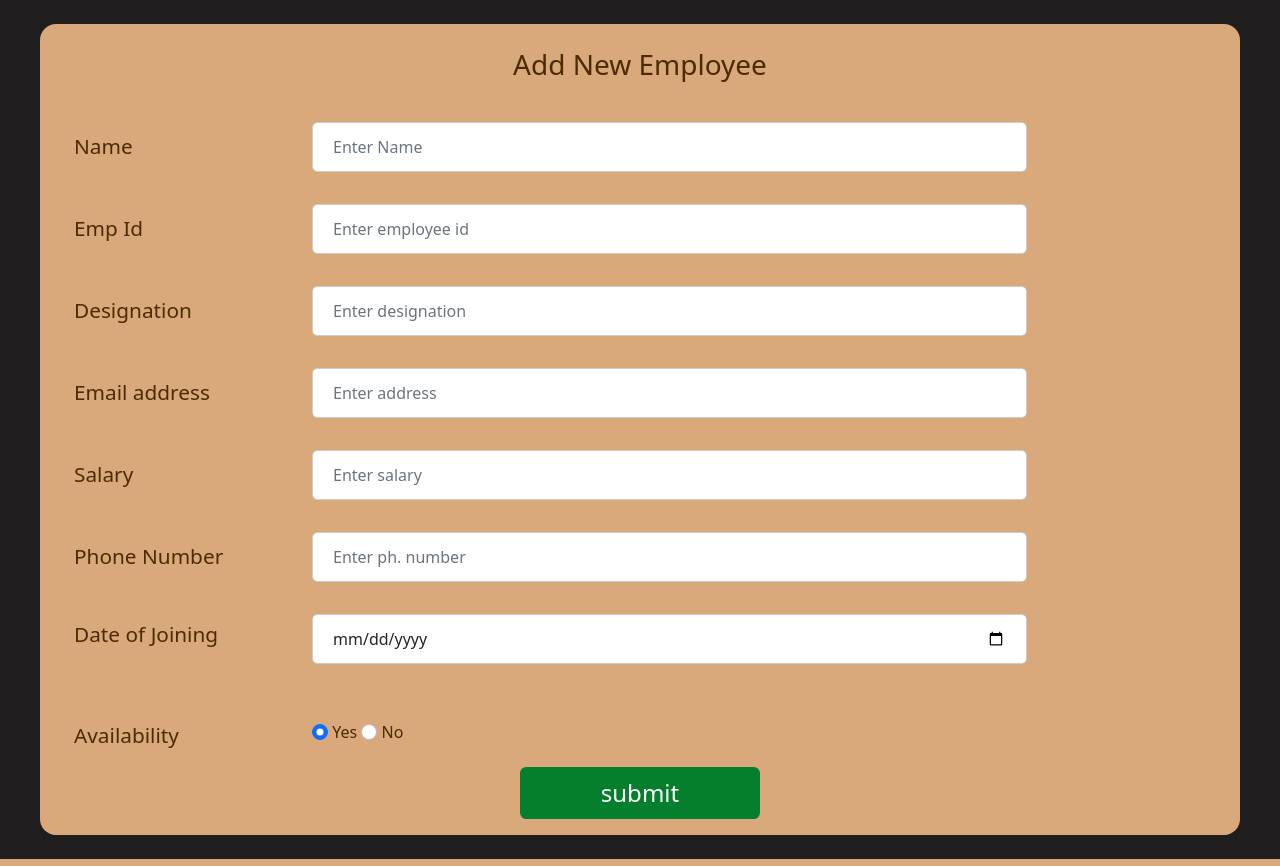
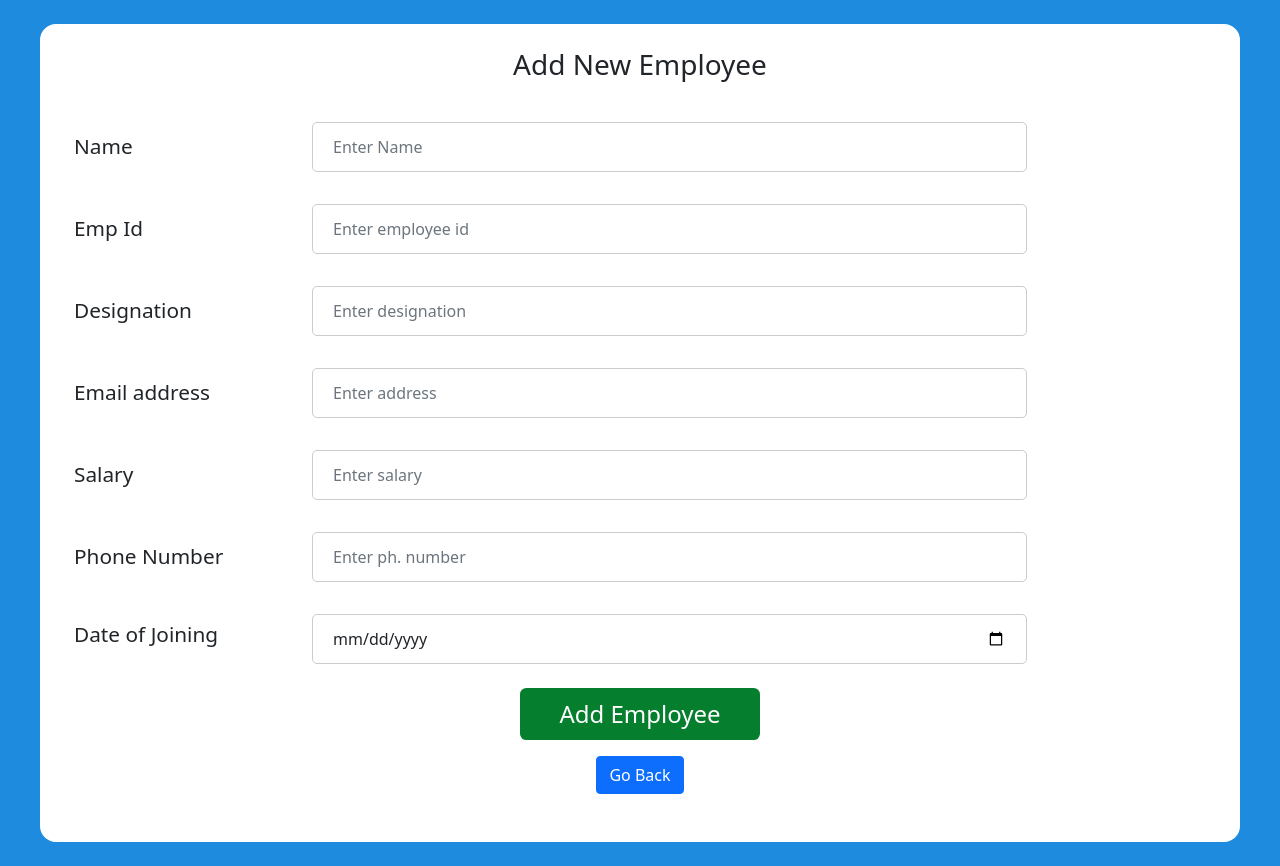
Before and after one commit to amansheoran15/Restaurant-Management, a PHP site: page /newEmployee.php in a window 1280 px wide. Run offline with PHP 8.4, Linux system fonts and the light colour scheme.

Commit message:
Corrected Employee Module

```diff
--- a/css/editEmployeeStyle.css
+++ b/css/editEmployeeStyle.css
@@ -1,15 +1,15 @@
 body{
-    background-color: rgb(31, 29, 30);
+    background-color: rgb(31, 139, 222);
     display: flex;
     flex-direction: column;
     align-items: center;
-    color:rgb(77, 43, 0);
+    /*color:rgb(31, 139, 222);*/
 }
 
 .editEmployee{
     width:1200px;
     margin:1.5rem 0rem;
-    background-color: rgb(217,168,123);
+    background-color: white;
     border-radius: 1rem;
 }
 Input[type=text],Input[type=email],Input[type=date],select {
--- a/css/employeeStyle.css
+++ b/css/employeeStyle.css
@@ -1,5 +1,5 @@
 body{
-    background-color: rgb(31, 29, 30);
+    /*background-color: rgb(31, 29, 30);*/
     display: flex;
     flex-direction: column;
     align-items: center;
@@ -8,7 +8,7 @@ body{
 
 #heading{
     margin:3rem 0rem 0rem 0rem;
-    color:rgb(241, 170, 63);
+    /*color:rgb(31, 139, 222);*/
 }
 
 .employee{
--- a/php/newEmployee.php
+++ b/php/newEmployee.php
@@ -79,22 +79,26 @@ require '../partials/_dbconnect.php';
                         <input type="date" name="doj" id="joinDate" class="form-control"  placeholder="Date">
                     </div>
                 </div>
-                <div class="row d-flex justify-content-evenly mt-5 mb-3">
-                    <div class="col-2 d-flex align-items-center" style="font-size: 1.3rem;">
-                        <label for="exampleInputEmail1">Availability</label>
-                    </div>
-                    <div class="col-9">
-                        <input class="form-check-input" type="radio" name="avail" id="availability" value="y" checked>
-                        <label class="form-check-label" for="availability">Yes</label>
-                        <input class="form-check-input ml-4" type="radio" name="avail" id="availability" value="n">
-                        <label class="form-check-label" for="availability">No</label>
-                    </div>
-                </div>
+<!--                <div class="row d-flex justify-content-evenly mt-5 mb-3">-->
+<!--                    <div class="col-2 d-flex align-items-center" style="font-size: 1.3rem;">-->
+<!--                        <label for="exampleInputEmail1">Availability</label>-->
+<!--                    </div>-->
+<!--                    <div class="col-9">-->
+<!--                        <input class="form-check-input" type="radio" name="avail" id="availability" value="y" checked>-->
+<!--                        <label class="form-check-label" for="availability">Yes</label>-->
+<!--                        <input class="form-check-input ml-4" type="radio" name="avail" id="availability" value="n">-->
+<!--                        <label class="form-check-label" for="availability">No</label>-->
+<!--                    </div>   -->
+<!--                </div>-->
                 <div class="d-flex justify-content-center mb-3">
-                <input type ="submit" id="submitBtn" name="submit"  placeholder="Submit"value="submit">
+                <input type ="submit" id="submitBtn" name="submit"  placeholder="Submit"value="Add Employee">
                 </div>
             </div>
         </form>
+        <div class="d-flex justify-content-center mb-5">
+            <a href="employeeDetails.php"><button class="btn btn-primary">Go Back</button></a>
+        </div>
+
         </div>
     </div>
  <?php
```
Also changed, not shown: php/editEmployee.php (+10 -6 lines), php/removeEmployee.php (+19 -9 lines).
